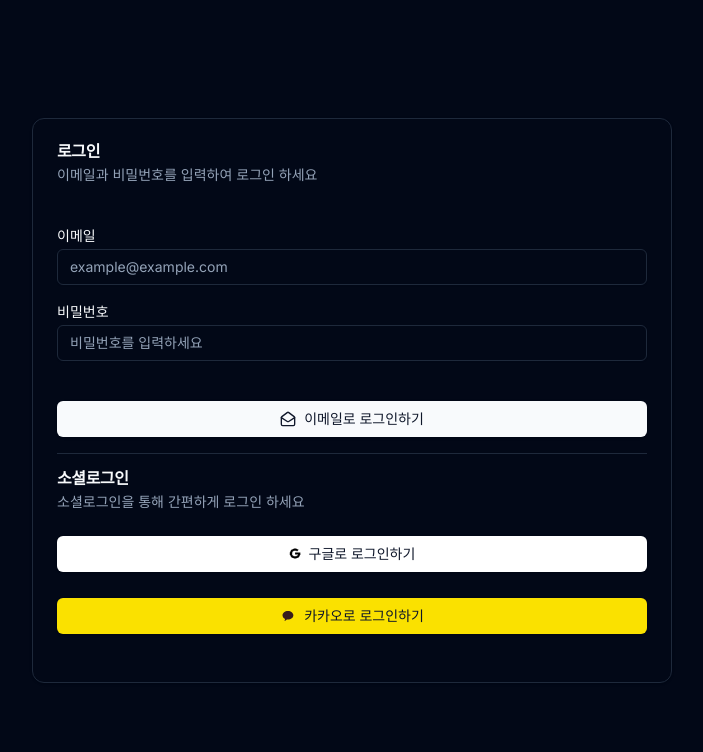
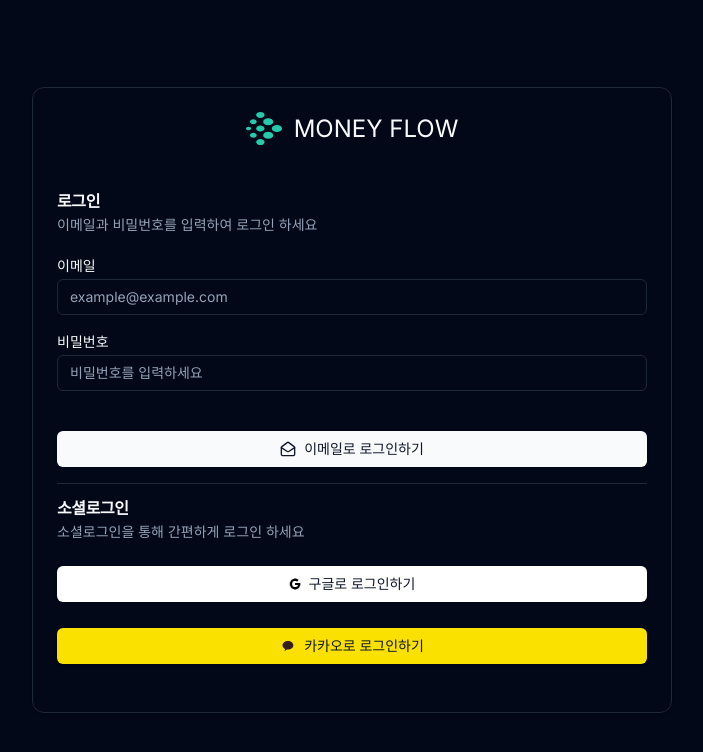
Before and after one commit to dygmm4288/money-flow, a Next.js app: page /login in a window 1280 px wide. Shown: the top 752 px of the page, without its empty margins (288-991 px from the left). Built offline with nearby package versions, Linux system fonts and the light colour scheme; no server answers.

Commit message:
auth style

```diff
--- /dev/null
+++ b/src/_components/common/Logo.tsx
@@ -0,0 +1,16 @@
+import Image from "next/image";
+type Props = {
+  width?: number;
+  height?: number;
+};
+
+export default function Logo({ width = 24, height = 24 }: Props) {
+  return (
+    <Image
+      alt='money flow logo'
+      src='/logo.svg'
+      width={width}
+      height={height}
+    />
+  );
+}
--- a/src/_components/login/SignIn.tsx
+++ b/src/_components/login/SignIn.tsx
@@ -6,12 +6,18 @@
   CardTitle,
 } from "@/components/ui/card";
 import { Separator } from "@/components/ui/separator";
+import _ from "lodash";
+import Logo from "../common/Logo";
 import AuthForm from "./AuthForm";
 import SocialBtn from "./SocialBtn";
 
 export default function SignIn() {
   return (
-    <Card className='flex flex-col space-y-5 w-1/2'>
+    <Card className='flex flex-col w-1/2'>
+      <div className='flex justify-center items-center my-6 gap-3'>
+        <Logo width={36} height={36} />
+        <h1 className='text-2xl'>{_.upperCase("money-flow")}</h1>
+      </div>
       <CardHeader>
         <CardTitle>로그인</CardTitle>
         <CardDescription>
```
